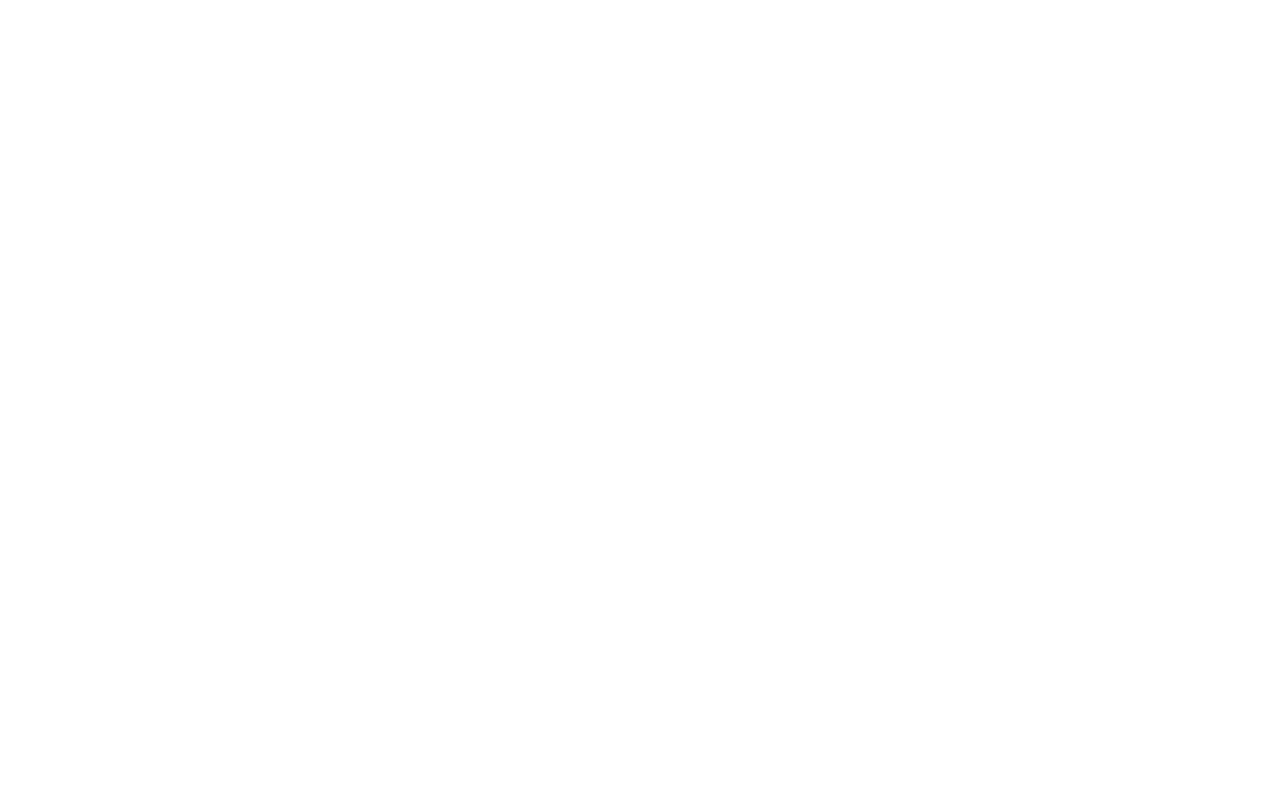
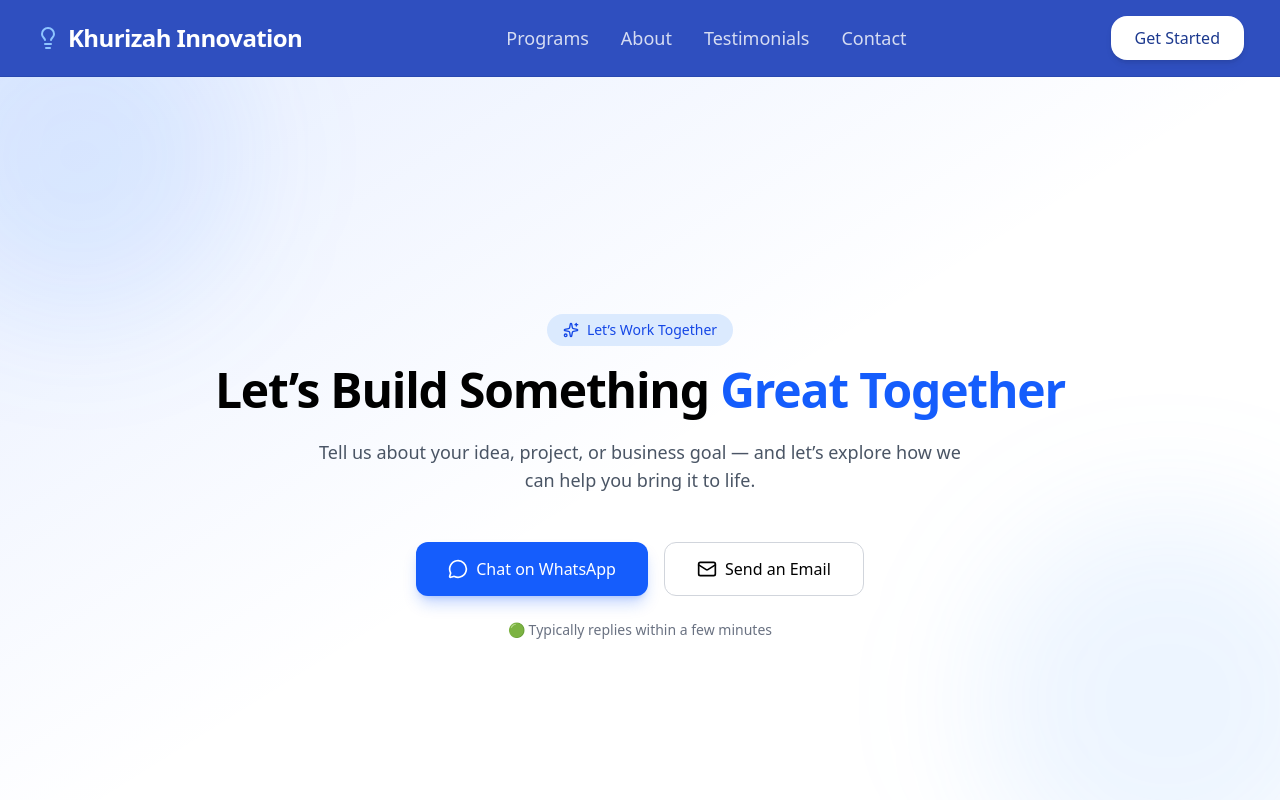
Before and after one commit to Roqeeb-dev/khurizah-innovation-website, a React (Vite) app: page /get-started in a window 1280 px wide. Before the commit this address had no page. Shown: the top 800 px of the page. Built offline with nearby package versions, Linux system fonts and the light colour scheme.

Commit message:
added get started page and added framer motion

```diff
--- a/package.json
+++ b/package.json
@@ -11,6 +11,7 @@
   },
   "dependencies": {
     "@tailwindcss/vite": "^4.1.18",
+    "framer-motion": "^12.34.0",
     "lucide-react": "^0.563.0",
     "react": "^19.2.0",
     "react-dom": "^19.2.0",
--- a/src/App.tsx
+++ b/src/App.tsx
@@ -1,6 +1,7 @@
 import { Route, Routes } from "react-router-dom";
 import Landing from "./pages/Landing";
 import ProgramDetail from "./pages/ProgramDetail";
+import GetStarted from "./pages/GetStarted";
 
 export default function App() {
   return (
@@ -8,6 +9,7 @@
       <Routes>
         <Route path="/" element={<Landing />} />
         <Route path="/program/:id" element={<ProgramDetail />} />
+        <Route path="/get-started" element={<GetStarted />} />
       </Routes>
     </>
   );
--- a/src/components/Hero.tsx
+++ b/src/components/Hero.tsx
@@ -1,7 +1,9 @@
 import { Plane, ArrowRight } from "lucide-react";
+import { useNavigate } from "react-router-dom";
 import image from "../assets/hero-image.jpg";
 
 export default function Hero() {
+  const navigate = useNavigate();
   return (
     <main className="max-w-[1400px] mx-auto flex flex-col-reverse lg:flex-row items-center justify-between gap-12 min-h-screen p-5 md:px-8">
       {/* Left */}
@@ -31,7 +33,10 @@
             <span>View Programs</span>
             <ArrowRight className="w-5 h-5" />
           </a>
-          <button className="bg-blue-600 text-white rounded-2xl px-6 py-3 font-medium shadow-md hover:bg-blue-700 hover:shadow-lg transition-all duration-300 w-full sm:w-auto">
+          <button
+            onClick={() => navigate("/get-started")}
+            className="bg-blue-600 text-white rounded-2xl px-6 py-3 font-medium shadow-md hover:bg-blue-700 hover:shadow-lg transition-all duration-300 w-full sm:w-auto"
+          >
             Get Started
           </button>
         </div>
--- a/src/components/Navbar.tsx
+++ b/src/components/Navbar.tsx
@@ -1,5 +1,6 @@
 import { Lightbulb, Menu, X } from "lucide-react";
 import { useState } from "react";
+import { useNavigate } from "react-router-dom";
 import MobileDropdown from "./MobileDropdown";
 
 interface Link {
@@ -9,6 +10,7 @@
 
 export default function Navbar() {
   const [isDropdownShown, setIsDropdownShown] = useState<boolean>(false);
+  const navigate = useNavigate();
 
   function toggleDropdown() {
     setIsDropdownShown(!isDropdownShown);
@@ -48,7 +50,10 @@
         <Menu onClick={toggleDropdown} className="flex lg:hidden" />
       )}
 
-      <button className="hidden lg:flex bg-white text-blue-900 rounded-2xl px-6 py-2.5 font-medium shadow-md hover:shadow-lg hover:bg-blue-50 transition-all duration-300">
+      <button
+        onClick={() => navigate("/get-started")}
+        className="hidden lg:flex bg-white text-blue-900 rounded-2xl px-6 py-2.5 font-medium shadow-md hover:shadow-lg hover:bg-blue-50 transition-all duration-300"
+      >
         Get Started
       </button>
 
--- /dev/null
+++ b/src/pages/GetStarted.tsx
@@ -0,0 +1,106 @@
+import { Mail, MessageCircle, Sparkles } from "lucide-react";
+import { motion } from "framer-motion";
+import Navbar from "../components/Navbar";
+import Footer from "../components/Footer";
+
+export default function GetStarted() {
+  return (
+    <main className="bg-white text-black flex flex-col min-h-screen">
+      <Navbar />
+
+      {/* Hero Section */}
+      <section className="relative flex-1 flex items-center overflow-hidden min-h-[100vh]">
+        <div className="absolute inset-0 bg-gradient-to-br from-blue-600/10 via-transparent to-transparent" />
+
+        {/* Floating Orbs */}
+        <motion.div
+          animate={{ y: [0, -20, 0] }}
+          transition={{ duration: 6, repeat: Infinity, ease: "easeInOut" }}
+          className="absolute -top-20 -left-20 w-80 h-80 rounded-full bg-blue-500/10 blur-3xl"
+        />
+        <motion.div
+          animate={{ y: [0, 25, 0] }}
+          transition={{ duration: 8, repeat: Infinity, ease: "easeInOut" }}
+          className="absolute bottom-0 -right-20 w-96 h-96 rounded-full bg-blue-400/10 blur-3xl"
+        />
+
+        <motion.div
+          initial={{ opacity: 0, y: 40 }}
+          animate={{ opacity: 1, y: 0 }}
+          transition={{ duration: 0.8, ease: "easeOut" }}
+          className="relative max-w-7xl mx-auto px-6 py-24 text-center"
+        >
+          <motion.span
+            initial={{ opacity: 0, scale: 0.9 }}
+            animate={{ opacity: 1, scale: 1 }}
+            transition={{ delay: 0.2 }}
+            className="inline-flex items-center gap-2 mb-5 px-4 py-1.5 text-sm font-medium rounded-full bg-blue-100 text-blue-700"
+          >
+            <Sparkles className="w-4 h-4" />
+            Let’s Work Together
+          </motion.span>
+
+          <motion.h1
+            initial={{ opacity: 0, y: 20 }}
+            animate={{ opacity: 1, y: 0 }}
+            transition={{ delay: 0.35 }}
+            className="text-4xl md:text-5xl font-bold tracking-tight mb-6"
+          >
+            Let’s Build Something{" "}
+            <span className="text-blue-600">Great Together</span>
+          </motion.h1>
+
+          <motion.p
+            initial={{ opacity: 0, y: 15 }}
+            animate={{ opacity: 1, y: 0 }}
+            transition={{ delay: 0.5 }}
+            className="max-w-2xl mx-auto text-lg text-gray-600 mb-12"
+          >
+            Tell us about your idea, project, or business goal — and let’s
+            explore how we can help you bring it to life.
+          </motion.p>
+
+          <motion.div
+            initial={{ opacity: 0, y: 15 }}
+            animate={{ opacity: 1, y: 0 }}
+            transition={{ delay: 0.65 }}
+            className="flex flex-col sm:flex-row justify-center gap-4"
+          >
+            <motion.a
+              whileHover={{ scale: 1.04 }}
+              whileTap={{ scale: 0.97 }}
+              href="https://wa.me/2348150458351"
+              target="_blank"
+              rel="noopener noreferrer"
+              className="inline-flex items-center justify-center gap-2 px-8 py-3.5 rounded-xl bg-blue-600 text-white font-medium hover:bg-blue-700 transition shadow-lg shadow-blue-600/25"
+            >
+              <MessageCircle className="w-5 h-5" />
+              Chat on WhatsApp
+            </motion.a>
+
+            <motion.a
+              whileHover={{ scale: 1.04 }}
+              whileTap={{ scale: 0.97 }}
+              href="mailto:khurizahinnovation@gmail.com"
+              className="inline-flex items-center justify-center gap-2 px-8 py-3.5 rounded-xl border border-gray-300 font-medium hover:border-blue-600 hover:text-blue-600 transition"
+            >
+              <Mail className="w-5 h-5" />
+              Send an Email
+            </motion.a>
+          </motion.div>
+
+          <motion.p
+            initial={{ opacity: 0 }}
+            animate={{ opacity: 1 }}
+            transition={{ delay: 0.9 }}
+            className="mt-6 text-sm text-gray-500"
+          >
+            🟢 Typically replies within a few minutes
+          </motion.p>
+        </motion.div>
+      </section>
+
+      <Footer />
+    </main>
+  );
+}
```
Also changed, not shown: 1 other file (tests, documents, lock files or other folders).
